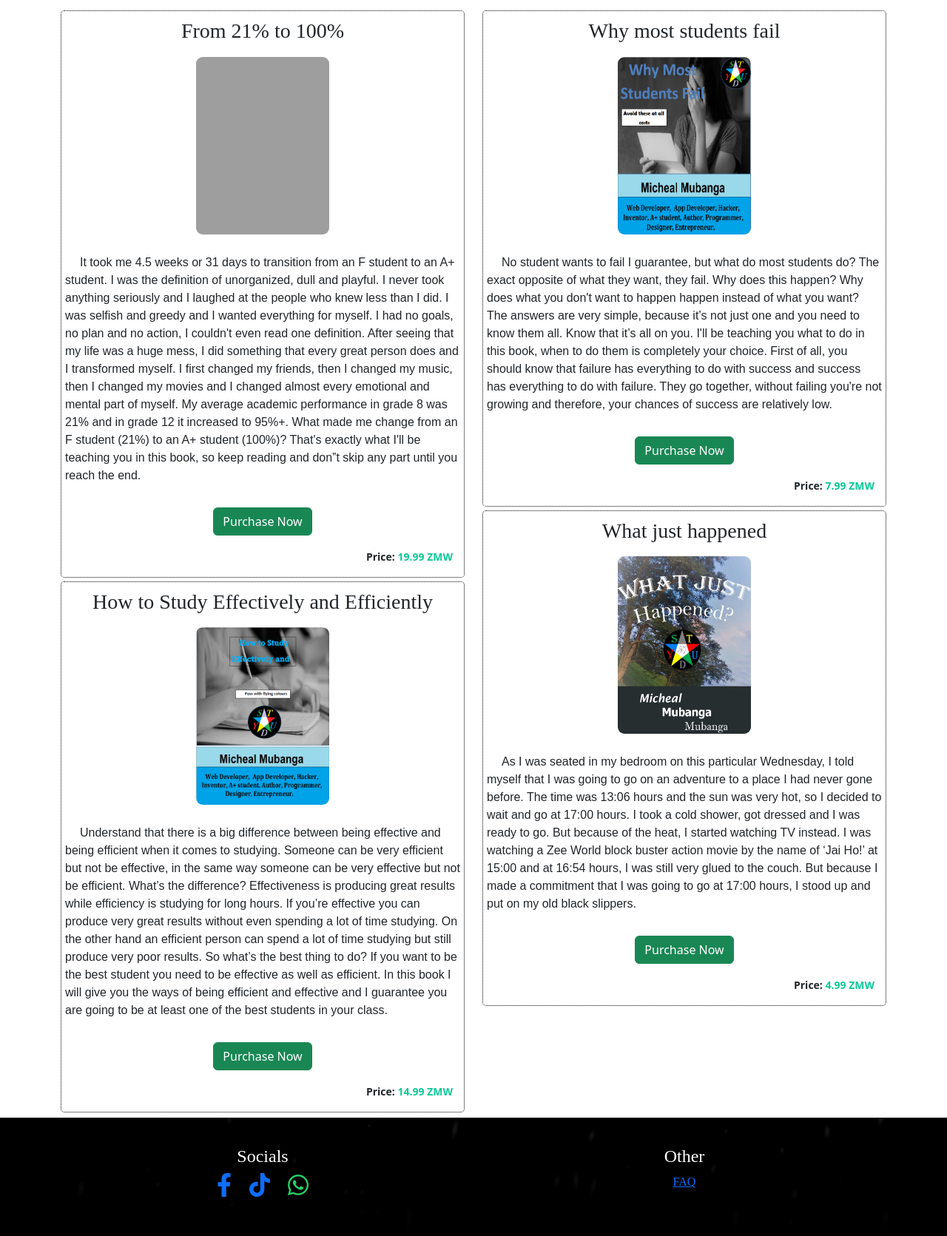
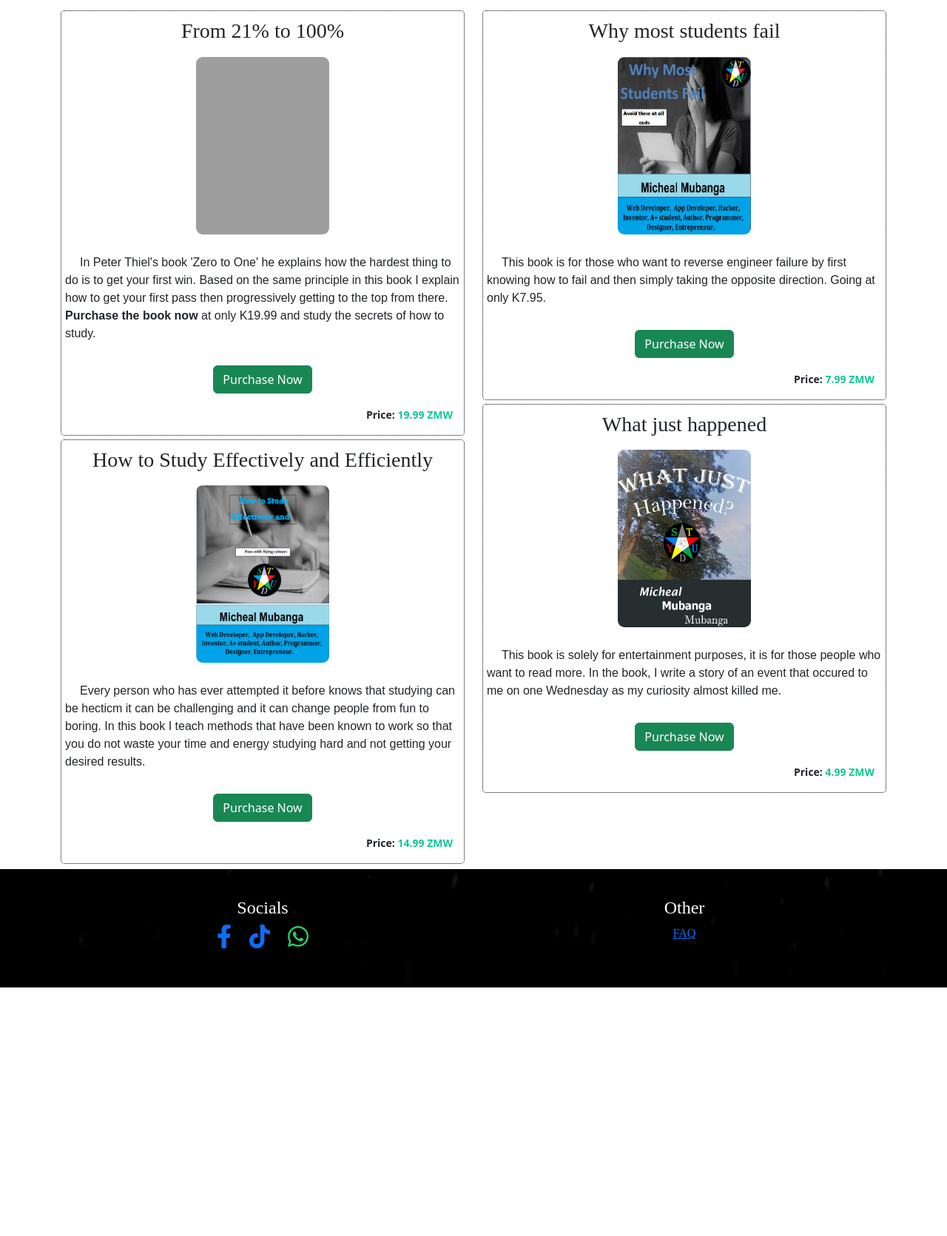
Before and after one commit to michealstarx/studystarorg, a Django app: template mainapp/templates/mainapp/books.html in a window 1280 px wide. Shown: the part 554-2225 px from the top of the page at 74% size. After the commit the page ends 1889 px from the top, so only its background shows below. Run offline with Django 3.2, Linux system fonts and the light colour scheme; the template is opened without the code that fills it, so the values that code supplies are empty; some libraries are stand-ins or nearby versions; some web fonts are replaced; grey boxes are pictures that could not be loaded.

Commit message:
Changing working deployed project

```diff
--- a/mainapp/templates/mainapp/books.html
+++ b/mainapp/templates/mainapp/books.html
@@ -45,19 +45,9 @@
                         <h3 class="tit">From 21% to 100%</h3>
                         <p class="image"><img src="../../static/images/books/from.png" height="240px" width="180px" alt="From 21 to 100" class="products"/></p>
                         <p class="para">
-                            It took me 4.5 weeks or 31 days to transition from an F student to an A+
-                            student. I was the definition of unorganized, dull and playful.
-                            I never took anything seriously and I laughed at the people who knew less
-                            than I did. I was selfish and greedy and I wanted everything for myself. I
-                            had no goals, no plan and no action, I couldn't even read one definition.
-                            After seeing that my life was a huge mess, I did something that every
-                            great person does and I transformed myself. I first changed my friends,
-                            then I changed my music, then I changed my movies and I changed
-                            almost every emotional and mental part of myself.
-                            My average academic performance in grade 8 was 21% and in grade 12 it
-                            increased to 95%+. What made me change from an F student (21%) to an
-                            A+ student (100%)? That's exactly what I'll be teaching you in this book,
-                            so keep reading and don‟t skip any part until you reach the end.
+                            In Peter Thiel's book 'Zero to One' he explains how the hardest thing to do is to get your first win. Based
+                            on the same principle in this book I explain how to get your first pass then progressively getting to the top from there.
+                            <b>Purchase the book now</b> at only K19.99 and study the secrets of how to study.
                         </p>
                         <p style="text-align: center;"><button class='btn btn-success'><a href='https://drive.google.com/uc?id=10eLy5_cG_esYkGkzP6z5oav3cy_CRot8&export=download' style='text-decoration: none; color: white'>Purchase Now</a></button></p>
                         <p style='text-align: right; margin-right: 15px; font-weight: bolder'><small>Price: <x class="new">19.99 ZMW</x></small></p>
@@ -68,17 +58,9 @@
                         <h3 class="tit">How to Study Effectively and Efficiently</h3>
                         <p class="image"><img src="../../static/images/books/hts.png" height="240px" width="180px" alt="How to Study" class="products"/></p>
                         <p class="para">
-                        Understand that there is a big difference between being effective and being efficient when it comes to studying. Someone
-                        can be very efficient but not be effective,
-                        in the same way someone can be very effective but not be efficient. What’s the difference? Effectiveness is producing great
-                        results while efficiency is studying for
-                        long hours.
-                        If you’re effective you can produce very great results without
-                        even spending a lot of time studying. On the other hand an efficient person can spend a lot of time studying but still
-                        produce very poor results.
-                        So what’s the best thing to do? If you want to be the best student you need to be effective as well as efficient. In this
-                        book I will give you the ways of
-                        being efficient and effective and I guarantee you are going to be at least one of the best students in your class.
+                            Every person who has ever attempted it before knows that studying can be hecticm it can be challenging and it can change
+                            people from fun to boring. In this book I teach methods that have been  known to work so that you do not waste your time
+                            and energy studying hard and not getting your desired results.
                         </p>
                         <p style="text-align: center;"><button class='btn btn-success'><a href='https://drive.google.com/uc?id=1M9VUTT6dr3e_af98L2qxHs6VM91pSYKc&export=download' style='text-decoration: none; color: white'>Purchase Now</a></button></p>
                         <p style='text-align: right; margin-right: 15px; font-weight: bolder'><small>Price: <x class="new">14.99 ZMW</x></small></p>
@@ -92,16 +74,8 @@
                         <h3 class="tit">Why most students fail</h3>
                         <p class="image"><img src="../../static/images/books/why_most_students_fail.png" height="240px" width="180px" alt="Why most student's fail" class="products"/></p>
                         <p class="para">
-                            No student wants to fail I guarantee, but what do most students do? The
-                            exact opposite of what they want, they fail. Why does this happen? Why
-                            does what you don't want to happen happen instead of what you want? The
-                            answers are very simple, because it’s not just one and you need to know them
-                            all. Know that it’s all on you. I'll be teaching you what to do in this book,
-                            when to do them is completely your choice.
-                            First of all, you should know that failure has everything to do with
-                            success and success has everything to do with failure. They go together,
-                            without failing you're not growing and therefore, your chances of success
-                            are relatively low.
+                            This book is for those who want to reverse engineer failure by first knowing how to fail and then simply taking the opposite
+                            direction. Going at only K7.95.
                         </p>
                         <p style="text-align: center;"><button class='btn btn-success'><a href='https://drive.google.com/uc?id=1AHED4cvLAuLXDMqYkJmZuKUWkmF0Oy6q&export=download' style='text-decoration: none; color: white'>Purchase Now</a></button></p>
                         <p style='text-align: right; margin-right: 15px; font-weight: bolder'><small>Price: <x class="new">7.99 ZMW</x></small></p>
@@ -112,16 +86,8 @@
                         <h3 class="tit">What just happened</h3>
                         <p class="image"><a href='https://drive.google.com/uc?id=1zk1S9pAkpjVRGDKmr3pFdL076TT-qxd6&export=download'><img src="../../static/images/books/wjh.png" height="240px" width="180px" alt="What Just Happened" class="products"/></a></p>
                         <p class="para">
-                            As I was seated in my bedroom on this particular
-                            Wednesday, I told myself that I was going to go on an adventure
-                            to a place I had never gone before. The time was 13:06 hours and
-                            the sun was very hot, so I decided to wait and go at 17:00 hours.
-                            I took a cold shower, got dressed and I was ready to go. But
-                            because of the heat, I started watching TV instead. I was
-                            watching a Zee World block buster action movie by the name of
-                            ‘Jai Ho!’ at 15:00 and at 16:54 hours, I was still very glued to the
-                            couch. But because I made a commitment that I was going to go
-                            at 17:00 hours, I stood up and put on my old black slippers.
+                            This book is solely for entertainment purposes, it is for those people who want to read more. In the book, I write a story
+                            of an event that occured to me on one Wednesday as my curiosity almost killed me.
                         </p>
                         <p style='text-align: center; text-decoration: none'><button class='btn btn-success'><a href='https://drive.google.com/uc?id=1zk1S9pAkpjVRGDKmr3pFdL076TT-qxd6&export=download' style='text-decoration: none; color: white'>Purchase Now</a></button></p>
                         <p style='text-align: right; margin-right: 15px; font-weight: bolder'><small>Price: <x class="new">4.99 ZMW</x></small></p>
```
Also changed, not shown: mainapp/templates/mainapp/about.html (+7 -1 lines).
